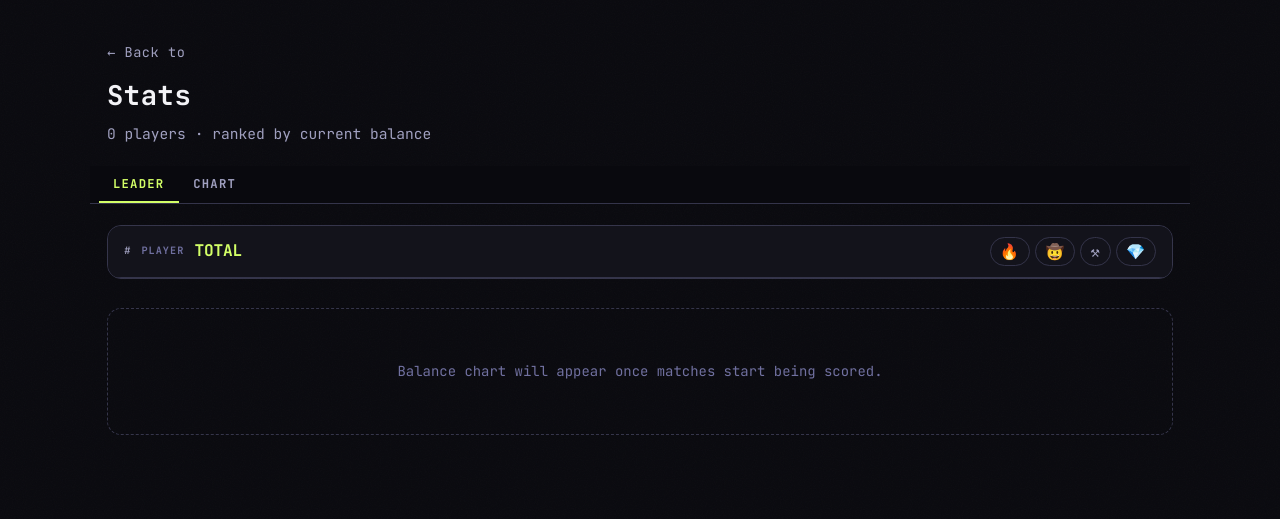
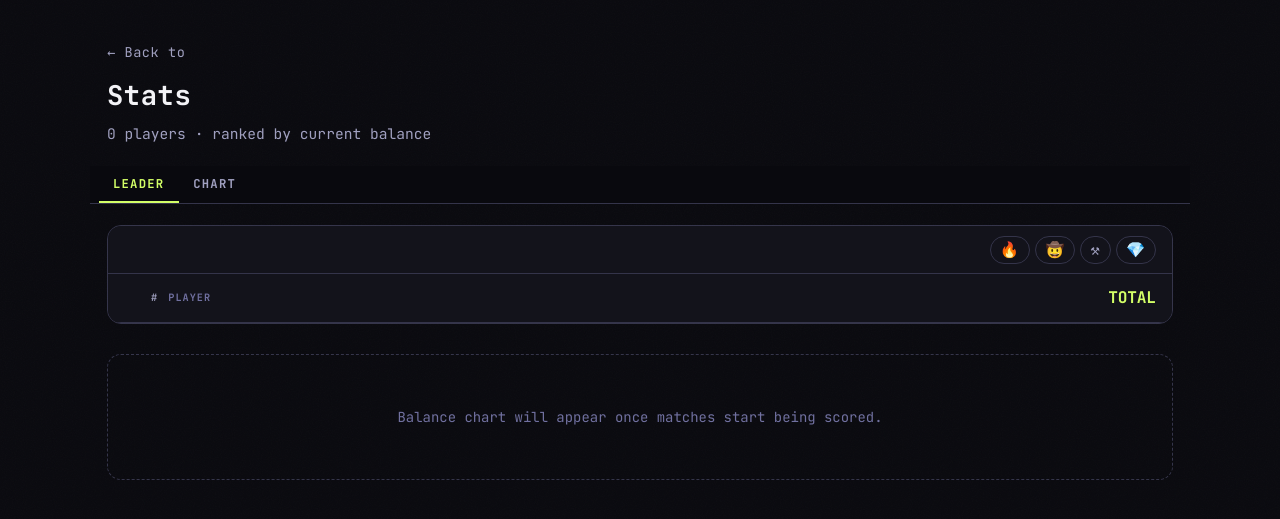
Before and after one commit to grgmrtn/poolboy2, a Flask app: template templates/stats_combined.html in a window 1280 px wide. Shown: the top 519 px of the page. Run offline with Flask 3, Linux system fonts and the light colour scheme; the template is opened without the code that fills it, so the values that code supplies are empty; parts of the project's set-up code (start-up, migrations or seed data) failed here and were passed over; some libraries are stand-ins or nearby versions.

Commit message:
Stats: split picker into its own sticky bar; riskiest = settled only
Previous attempt put the icon picker inside .lb-head and switched the
head to flex layout — broke column alignment with the grid data rows
below, and Safari's overflow:hidden on .lb-wrap was preventing the
sticky from pinning correctly (it floated mid-table).

New structure:
- .lb-picker-bar — its own sticky bar above the column headers. Pins
  at --sc-sticky-offset. Its measured height is exposed as --lb-picker-h.
- .lb-row.lb-head — restored to the same CSS grid template as data rows
  so columns line up exactly. Pins at calc(offset + picker-h).
- .lb-wrap overflow: hidden → overflow: clip so the border-radius still
  clips children but sticky inside the wrapper actually works on Safari.

Riskiest bet:
- get_user_riskiest_bet now filters to settled fixtures only. Open KO
  bets were leaking who'd staked what on a still-locked match — free
  spy intel. The Largest Win helper already required a settled win;
  this brings the Riskiest column to the same standard.

```diff
--- a/database.py
+++ b/database.py
@@ -1050,14 +1050,14 @@ def row_present(row):
 
 
 def get_user_riskiest_bet(user_id, pool_id):
-    """Return the user's biggest single KO ante in this pool — across
-    every KO pick they've made, settled or not. Used as a 'riskiest bet'
-    stat in the leaderboard detailed view.
+    """Return the user's biggest single KO ante in this pool — settled
+    matches only. Open bets are excluded so a public leaderboard can't
+    leak who's wagered what on a fixture before it locks (otherwise this
+    would amount to free spy intel).
 
     Returns {amount, home_team, away_team, home_flag, away_flag, pick,
     home_score, away_score, result, mult, payout} or None when the user
-    has no KO bets. Includes the actual payout (or None if unresolved)
-    so the row can render the outcome inline.
+    has no settled KO bets yet.
     """
     placeholders = ",".join("?" * len(_KNOCKOUT_STAGES))
     conn = get_db()
@@ -1074,6 +1074,7 @@ def get_user_riskiest_bet(user_id, pool_id):
                AND p.bet_amount IS NOT NULL
                AND p.bet_amount > 0
                AND f.stage IN ({placeholders})
+               AND f.result IS NOT NULL AND f.result <> ''
              ORDER BY p.bet_amount DESC
              LIMIT 1""",
         (user_id, pool_id, *_KNOCKOUT_STAGES),
--- a/templates/stats_combined.html
+++ b/templates/stats_combined.html
@@ -85,7 +85,10 @@
     background: var(--surface);
     border: 1px solid var(--border);
     border-radius: var(--radius-lg);
-    overflow: hidden;
+    /* `overflow: hidden` would break position:sticky inside this wrapper
+       on Safari. `overflow: clip` clips the rounded corners without
+       establishing a scroll container, leaving sticky behaviour intact. */
+    overflow: clip;
     margin-bottom: 1.75rem;
     font-variant-numeric: tabular-nums;
   }
@@ -109,13 +112,10 @@
     border-top: 1px solid var(--border);
   }
   .lb-row:first-child { border-top: 0; }
-  /* Header is a flex container instead of a grid, so the icon picker can
-     slide to the right edge without occupying a grid column in the data
-     rows below. The columnheader spans inherit lb-* widths only via JS
-     would be too brittle — visual alignment with data rows isn't perfect
-     here, but the picker placement is what matters. */
+  /* Same grid template as data rows — column-aligned. The stat picker
+     sits in a SEPARATE sticky bar above the head (.lb-picker-bar) so
+     it doesn't push the grid columns around. */
   .lb-row.lb-head {
-    display: flex; align-items: center; gap: 0.6rem;
     background: rgba(20,20,28,0.96);
     backdrop-filter: blur(8px);
     -webkit-backdrop-filter: blur(8px);
@@ -124,16 +124,25 @@
     padding: 0.65rem 0.95rem;
     border-bottom: 1px solid var(--border);
     border-top: 0;
-    /* Sticks under the navbar + sc-nav. CSS variables let any responsive
-       size change to those bars cascade automatically — no per-breakpoint
-       fixes needed. The values default to the measured heights and JS
-       re-measures on resize (see end of <style> block). */
+    /* Sticks under the navbar + sc-nav + the picker bar above us. */
+    position: sticky;
+    top: calc(var(--sc-sticky-offset, 100px) + var(--lb-picker-h, 0px));
+    z-index: 4;
+  }
+  /* Sticky picker bar — sits ABOVE the column headers. Its measured
+     height is exposed as --lb-picker-h so the lb-head can stick beneath
+     it without overlap. */
+  .lb-picker-bar {
     position: sticky;
     top: var(--sc-sticky-offset, 100px);
-    z-index: 4;
+    z-index: 5;
+    background: rgba(20,20,28,0.96);
+    backdrop-filter: blur(8px);
+    -webkit-backdrop-filter: blur(8px);
+    border-bottom: 1px solid var(--border);
+    padding: 0.55rem 0.95rem;
+    display: flex; align-items: center; justify-content: flex-end;
   }
-  .lb-row.lb-head > * { flex-shrink: 0; }
-  .lb-row.lb-head > .lb-stat-picker-wrap { flex-shrink: 1; }
   .lb-row.is-me { background: rgba(200,255,87,0.06); }
   .lb-rank {
     color: var(--text-muted); font-weight: 700;
@@ -452,22 +461,10 @@
 
   <!-- ── Leaderboard table ─────────────────────────────────────────── -->
   <div class="lb-wrap" id="lb-section">
-    <div class="lb-scroll">
-      <div class="lb-table" role="table" aria-label="Pool leaderboard">
-        {# Stat picker lives inside the sticky leaderboard header — one
-           icon at a time selects which detail column shows. Title appears
-           only when the icon is active. #}
-        <div class="lb-row lb-head" role="row">
-          <span role="columnheader" class="lb-rank">#</span>
-          <span role="columnheader">Player</span>
-          <span role="columnheader" class="lb-balance">Total</span>
-          <span role="columnheader" class="lb-pct lb-pct-h">Correct</span>
-          <span role="columnheader" class="lb-streak lb-streak-h">Streak</span>
-          <span role="columnheader" class="lb-rare lb-rare-h">Rarest Win</span>
-          <span role="columnheader" class="lb-risk lb-risk-h">Riskiest</span>
-          <span role="columnheader" class="lb-win lb-win-h">Largest Win</span>
-          <span role="columnheader" class="lb-stat-picker-wrap">
-            <span class="sc-stat-picker" role="group" aria-label="Stat to show">
+    {# Stat picker — its own sticky bar above the column headers so the
+       grid layout in lb-head stays column-aligned with the data rows. #}
+    <div class="lb-picker-bar" id="lb-picker-bar">
+      <div class="sc-stat-picker" role="group" aria-label="Stat to show">
         <button type="button" class="sc-stat-btn" data-stat="streak"
                 onclick="selectStat('streak')" title="Streak + Correct">
           <span class="sc-stat-icon">🔥</span>
@@ -488,8 +485,19 @@
           <span class="sc-stat-icon">💎</span>
           <span class="sc-stat-label">Rarest</span>
         </button>
-            </span>
-          </span>
+      </div>
+    </div>
+    <div class="lb-scroll">
+      <div class="lb-table" role="table" aria-label="Pool leaderboard">
+        <div class="lb-row lb-head" role="row">
+          <span role="columnheader" class="lb-rank">#</span>
+          <span role="columnheader">Player</span>
+          <span role="columnheader" class="lb-balance">Total</span>
+          <span role="columnheader" class="lb-pct lb-pct-h">Correct</span>
+          <span role="columnheader" class="lb-streak lb-streak-h">Streak</span>
+          <span role="columnheader" class="lb-rare lb-rare-h">Rarest Win</span>
+          <span role="columnheader" class="lb-risk lb-risk-h">Riskiest</span>
+          <span role="columnheader" class="lb-win lb-win-h">Largest Win</span>
         </div>
         {% for row in leaderboard %}
         <div class="lb-row{% if row.email == current_user.email %} is-me{% endif %}" role="row">
@@ -614,11 +622,15 @@
   // .sc-nav reflows (e.g., 2-line on narrow screens), leaving the
   // header floating below where it should pin. ──────────────────────
   function recomputeStickyOffset() {
-    const nav     = document.querySelector('.navbar');
-    const scNav   = document.querySelector('.sc-nav');
-    const navH    = nav   ? nav.getBoundingClientRect().height   : 56;
-    const scNavH  = scNav ? scNav.getBoundingClientRect().height : 44;
-    document.documentElement.style.setProperty('--sc-sticky-offset', `${navH + scNavH}px`);
+    const nav      = document.querySelector('.navbar');
+    const scNav    = document.querySelector('.sc-nav');
+    const pickBar  = document.getElementById('lb-picker-bar');
+    const navH     = nav     ? nav.getBoundingClientRect().height     : 56;
+    const scNavH   = scNav   ? scNav.getBoundingClientRect().height   : 44;
+    const pickH    = pickBar ? pickBar.getBoundingClientRect().height : 0;
+    const root = document.documentElement;
+    root.style.setProperty('--sc-sticky-offset', `${navH + scNavH}px`);
+    root.style.setProperty('--lb-picker-h',      `${pickH}px`);
   }
   document.addEventListener('DOMContentLoaded', recomputeStickyOffset);
   window.addEventListener('resize', recomputeStickyOffset);
```
Lines whose indentation alone changed are shown as unchanged.
